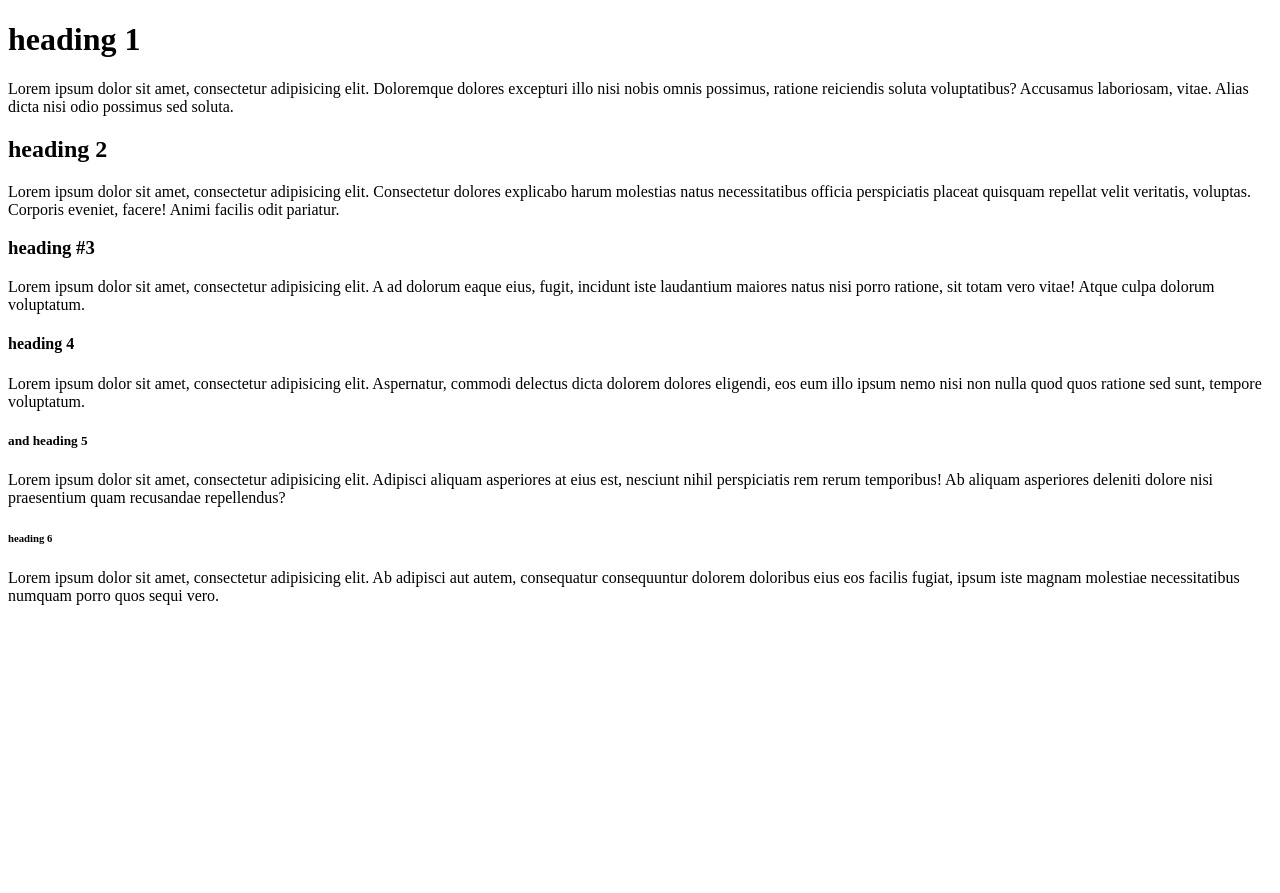
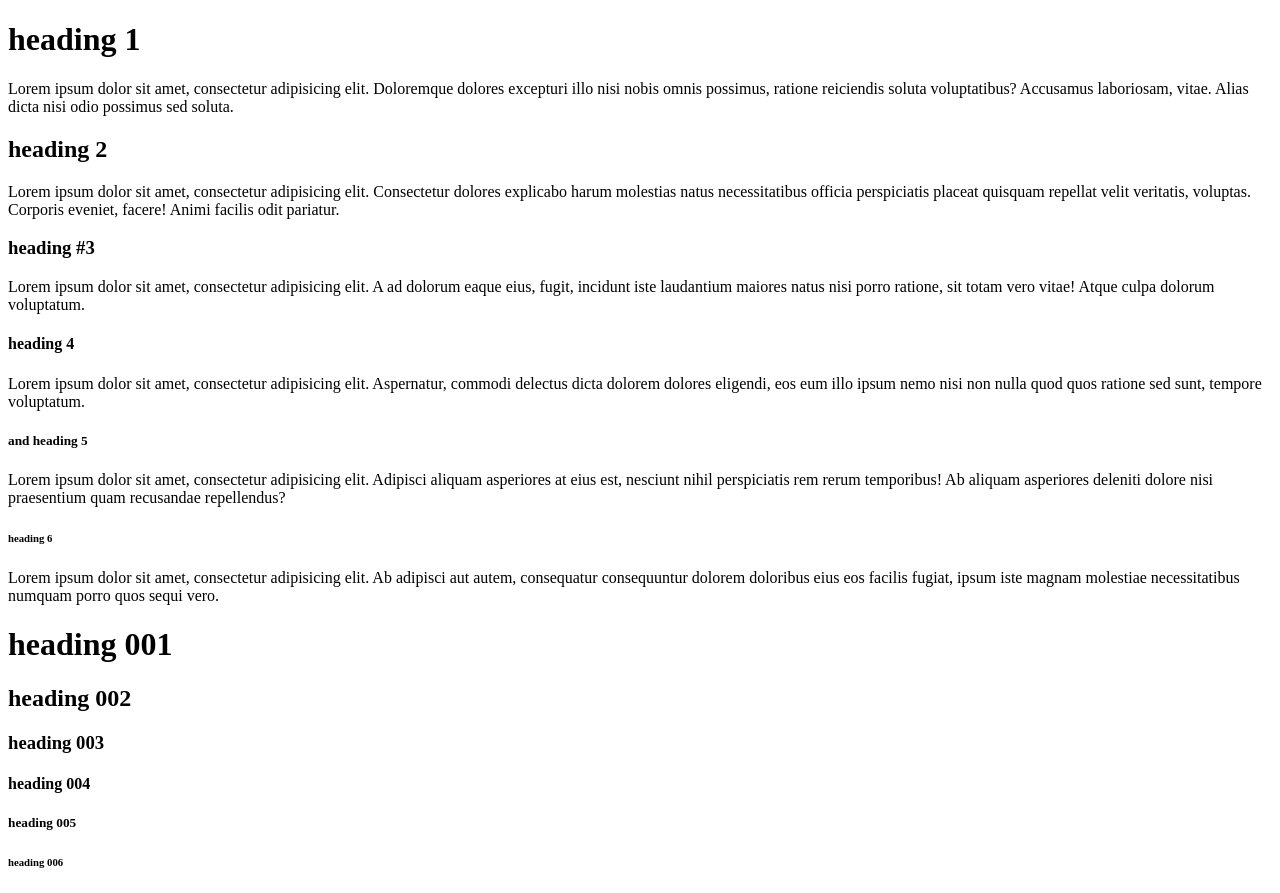
Before and after one commit to icetown1/html-css-bootcamp, a plain HTML site: page 001essentialtags/02headingelements/index.html in a window 1280 px wide. Before the commit the page ends 800 px from the top, so only its background shows below. Drawn offline with Linux system fonts and the light colour scheme.

Commit message:
updated code using $

```diff
--- a/001essentialtags/02headingelements/index.html
+++ b/001essentialtags/02headingelements/index.html
@@ -23,5 +23,14 @@
 <h6>heading 6</h6>
 <p>Lorem ipsum dolor sit amet, consectetur adipisicing elit. Ab adipisci aut autem, consequatur consequuntur dolorem doloribus eius eos facilis fugiat, ipsum iste magnam molestiae necessitatibus numquam porro quos sequi vero.</p>
 
+
+<!--h${heading $$$}*6-->
+<h1>heading 001</h1>
+<h2>heading 002</h2>
+<h3>heading 003</h3>
+<h4>heading 004</h4>
+<h5>heading 005</h5>
+<h6>heading 006</h6>
+
 </body>
 </html>
```
Also changed, not shown: 001essentialtags/04orderedlistelement/index.html (+3 -1 lines).
